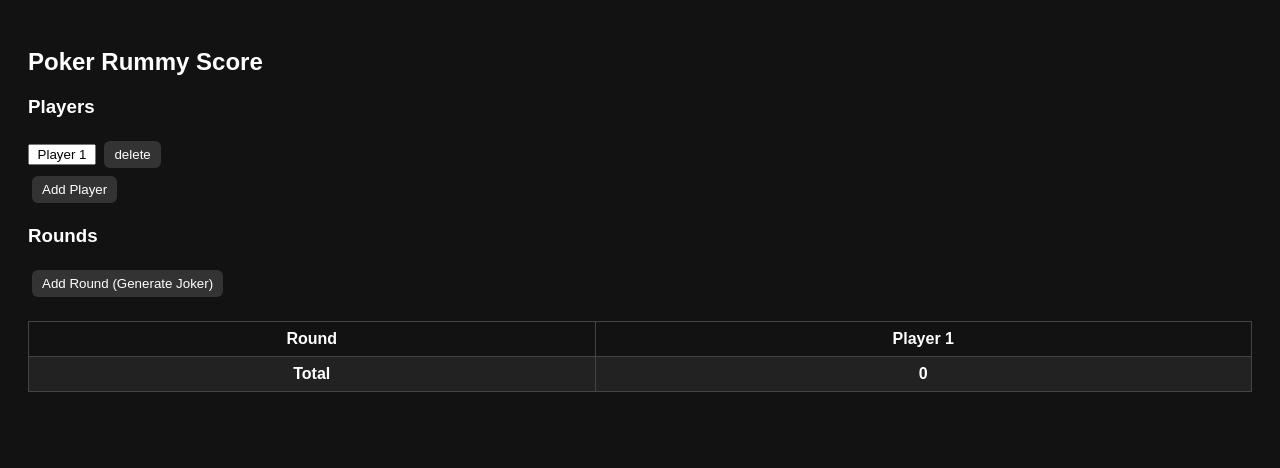
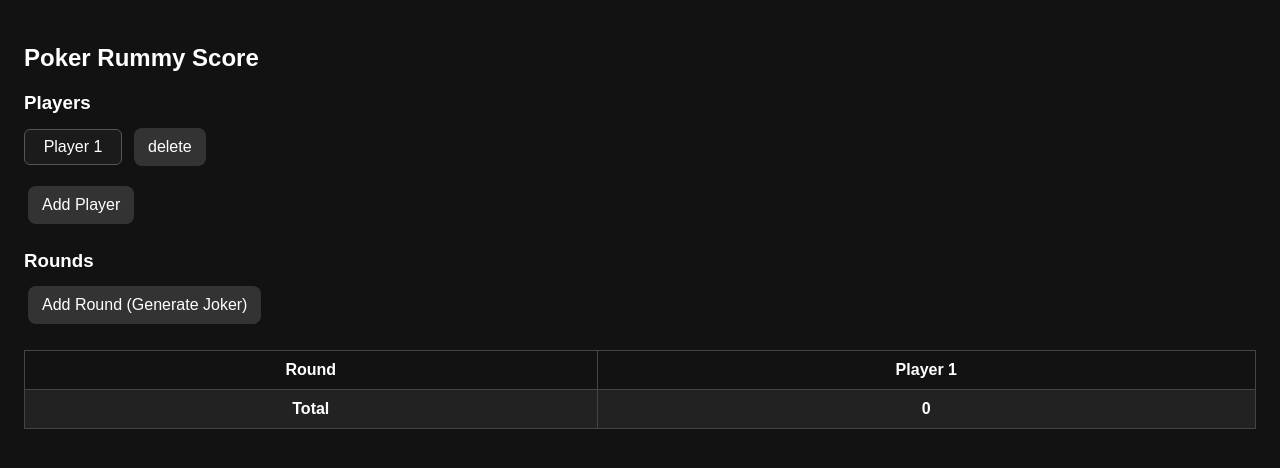
Before and after one commit to muhammadluthfi2502/poker, a plain HTML site: page index.html in a window 1280 px wide. Both pictures are taken after a click on the button "Add Player". Drawn offline with Linux system fonts and the light colour scheme.

Commit message:
Update index.html

```diff
--- a/index.html
+++ b/index.html
@@ -1,7 +1,10 @@
 <!DOCTYPE html>
 <html>
 <head>
+
 <meta charset="UTF-8">
+<meta name="viewport" content="width=device-width, initial-scale=1.0">
+
 <title>Rummy Poker Score</title>
 
 <style>
@@ -10,17 +13,29 @@ body{
 font-family:Arial;
 background:#121212;
 color:white;
-padding:20px;
+padding:16px;
+font-size:16px;
+}
+
+h2{
+font-size:24px;
+margin-bottom:10px;
+}
+
+h3{
+margin-top:20px;
+margin-bottom:8px;
 }
 
 button{
-padding:6px 10px;
-margin:4px;
+padding:10px 14px;
+margin:6px 4px;
 background:#333;
 color:white;
 border:none;
-border-radius:6px;
+border-radius:8px;
 cursor:pointer;
+font-size:16px;
 }
 
 button:hover{
@@ -28,19 +43,27 @@ background:#555;
 }
 
 input{
-width:60px;
+width:100%;
+max-width:80px;
+padding:8px;
 text-align:center;
+font-size:16px;
+border-radius:6px;
+border:1px solid #555;
+background:#1b1b1b;
+color:white;
 }
 
 table{
 border-collapse:collapse;
 margin-top:20px;
 width:100%;
+font-size:16px;
 }
 
 td,th{
 border:1px solid #444;
-padding:8px;
+padding:10px;
 text-align:center;
 }
 
@@ -51,6 +74,13 @@ font-weight:bold;
 
 .roundTitle{
 cursor:pointer;
+}
+
+.playerRow{
+display:flex;
+gap:8px;
+align-items:center;
+margin-bottom:8px;
 }
 
 </style>
@@ -97,19 +127,17 @@ let remainingRanks=[...ranks]
 
 let suits=["♠","♥","♦","♣"]
 
-let suitNames = {
+let suitNames={
 "♠":"begok",
 "♥":"love",
 "♦":"getas",
 "♣":"keriting"
 }
 
+
 function randomSuit(){
-
 return suits[Math.floor(Math.random()*4)]
-
 }
-
 
 
 function generateJoker(){
@@ -176,7 +204,7 @@ div.innerHTML=""
 players.forEach((p,i)=>{
 
 div.innerHTML+=`
-<div>
+<div class="playerRow">
 <input value="${p}" onchange="renamePlayer(${i},this.value)">
 <button onclick="deletePlayer(${i})">delete</button>
 </div>
@@ -276,8 +304,6 @@ calculateTotals()
 
 }
 
-
-
 function calculateTotals(){
 
 let totals=new Array(players.length).fill(0)
```
